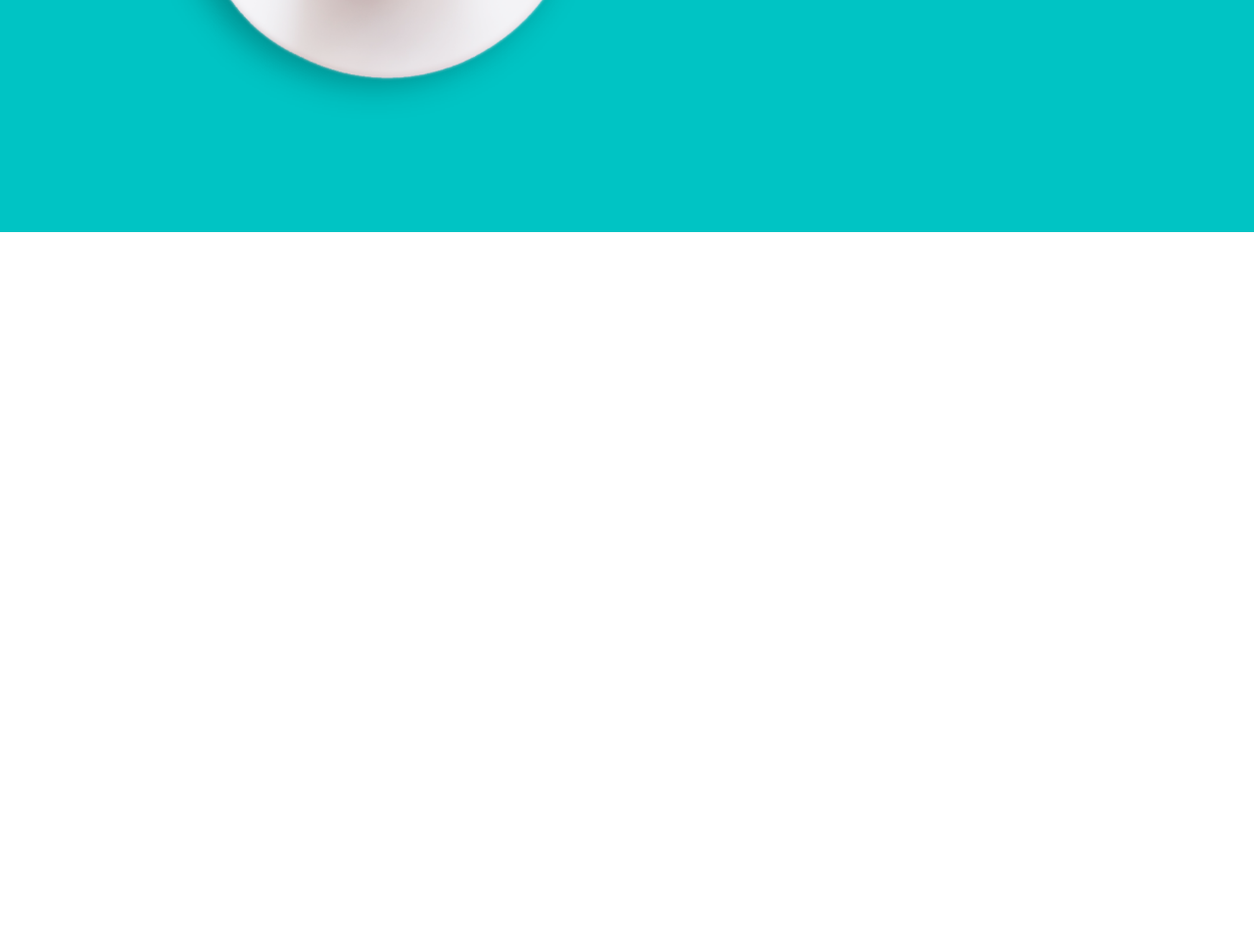
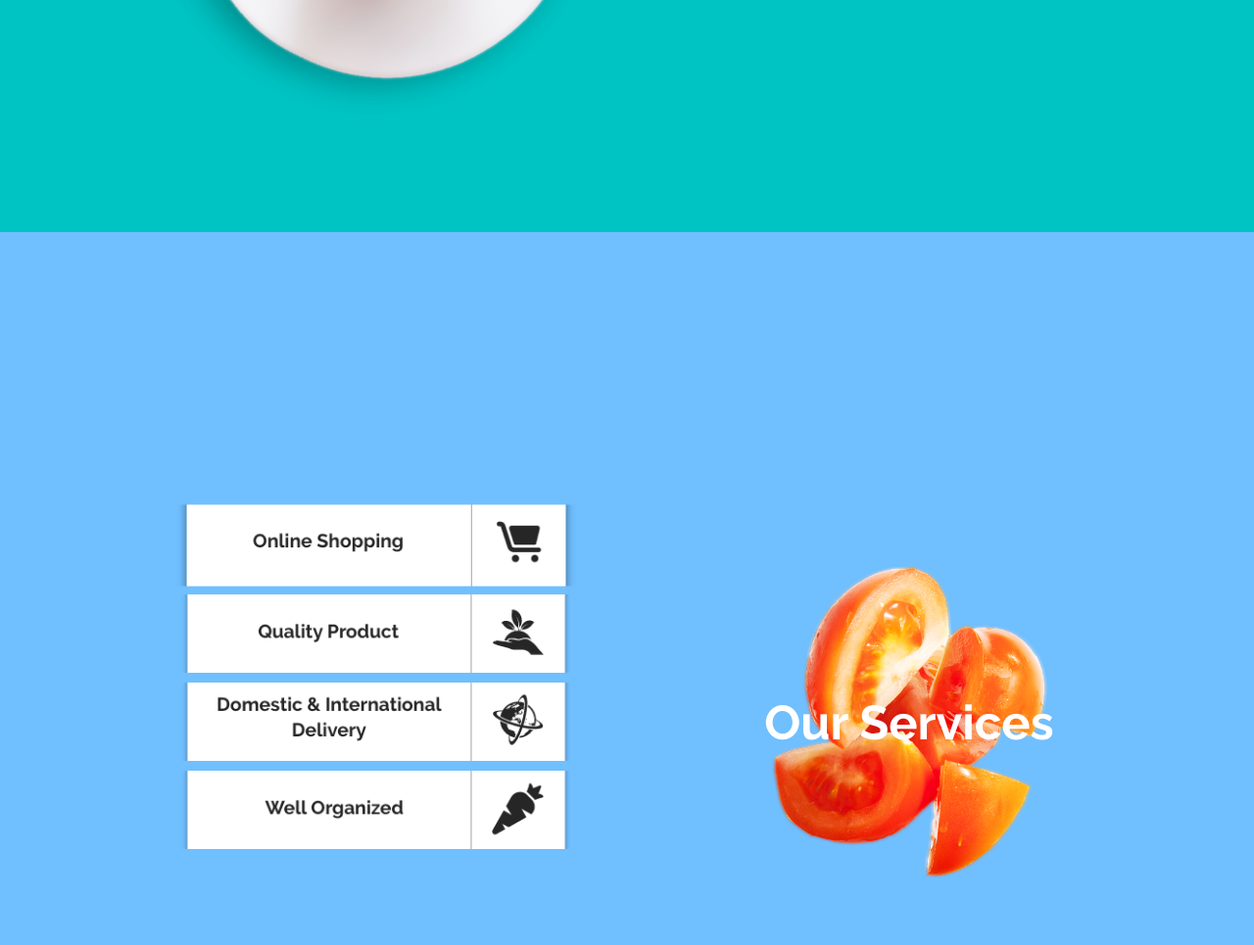
Before and after one commit to PatrykKeska/Psd2, a plain HTML site: page index.html in a window 1280 px wide. Shown: the part 1463-2428 px from the top of the page at 98% size. Before the commit the page ends 1700 px from the top, so only its background shows below. Drawn offline with Linux system fonts and the light colour scheme.

Commit message:
our services sections has been added

```diff
--- a/css/defaultStyle.css
+++ b/css/defaultStyle.css
@@ -1,6 +1,7 @@
 @import "aboutUs.css";
 @import "freshLife.css";
 @import "nav.css";
+@import "ourServices.css";
 @import url('https://fonts.googleapis.com/css?family=Raleway:300,400,700,900&display=swap');
 
 
--- a/css/freshLife.css
+++ b/css/freshLife.css
@@ -24,7 +24,7 @@
         background-position: bottom -100px center
     }
 
-    ;
+
 }
 
 
--- /dev/null
+++ b/css/ourServices.css
@@ -0,0 +1,110 @@
+:root {
+    --our-services-bg-color: #70BFFF;
+}
+
+
+
+
+.our-services {
+    background-color: var(--our-services-bg-color);
+    position: relative;
+
+}
+
+
+.our-services_logo {
+    background-image: url("../assets/img copy.png");
+    background-repeat: no-repeat;
+    background-size: contain;
+    background-position: center;
+    position: absolute;
+    width: 25vw;
+    height: 25vw;
+    max-width: 500px;
+    max-height: 500px;
+    min-width: 250px;
+    min-height: 250px;
+    top: 50%;
+    left: 60%;
+    transform: translateY(-50%);
+    display: flex;
+    justify-content: center;
+    align-items: center;
+
+
+}
+
+
+@media(max-width:800px) {
+    .our-services_logo {
+        left: 50%;
+        top: 20%;
+        transform: translate(-50%, 0);
+    }
+}
+
+.our-services_tittle {
+    font-size: 1.7em;
+    color: white;
+}
+
+.our-services_description {
+    display: flex;
+    justify-content: center;
+    align-items: center;
+    flex-direction: column;
+    width: 40vw;
+    position: absolute;
+    top: 50%;
+    left: 30%;
+    transform: translate(-50%, -50%);
+
+}
+
+.our-services_list {
+    list-style: none;
+
+    width: 400px;
+    height: 80px;
+    margin: 0;
+    background-repeat: no-repeat;
+    background-size: cover;
+    background-position: center;
+    box-sizing: border-box;
+    margin: 5px;
+
+
+}
+
+@media(max-width: 800px) {
+    .our-services_description {
+        left: 50%;
+        transform: translate(-50%, 0%);
+    }
+
+    .our-services_list {
+        width: 300px;
+        height: 80px;
+    }
+}
+
+.our-services_list:nth-child(1) {
+    background-image: url("../assets/onlineshopping.png");
+    transform: scale(1.04);
+
+}
+
+.our-services_list:nth-child(2) {
+    background-image: url("../assets/qualityproduct.png");
+
+}
+
+.our-services_list:nth-child(3) {
+    background-image: url("../assets/domestic&internationaldelivery.png");
+
+}
+
+.our-services_list:nth-child(4) {
+    background-image: url("../assets/wellozganized.png");
+
+}
--- a/index.html
+++ b/index.html
@@ -15,7 +15,7 @@
 
         <nav class="navigation">
             <ul class="navigation-list">
-                <li class="navigation-li"><a class="navigation-a" href="#">Home</a class="navigation-a"></li
+                <li class="navigation-li"><a class="navigation-a" href="#">Home</a class="navigation-a"> </li
                     class="navigation-li">
                 <li class="navigation-li"><a class="navigation-a" href="#">About</a></li>
                 <li class="navigation-li"><a class="navigation-a" href="#">Services</a></li>
@@ -59,6 +59,25 @@
 
         </section>
 
+        <section class="our-services section">
+
+            <div class="our-services_logo">
+                <h2 class="our-services_tittle">Our Services </h2>
+            </div>
+
+            <div class="our-services_description">
+                <li class="our-services_list"></li>
+                <li class="our-services_list "></li>
+                <li class="our-services_list"></li>
+                <li class="our-services_list"></li>
+                <li class="our-services_list"></li>
+            </div>
+
+
+    </div>
+
+    </section>
+
     </div>
 
     <script src="./js/app.js"></script>
```
